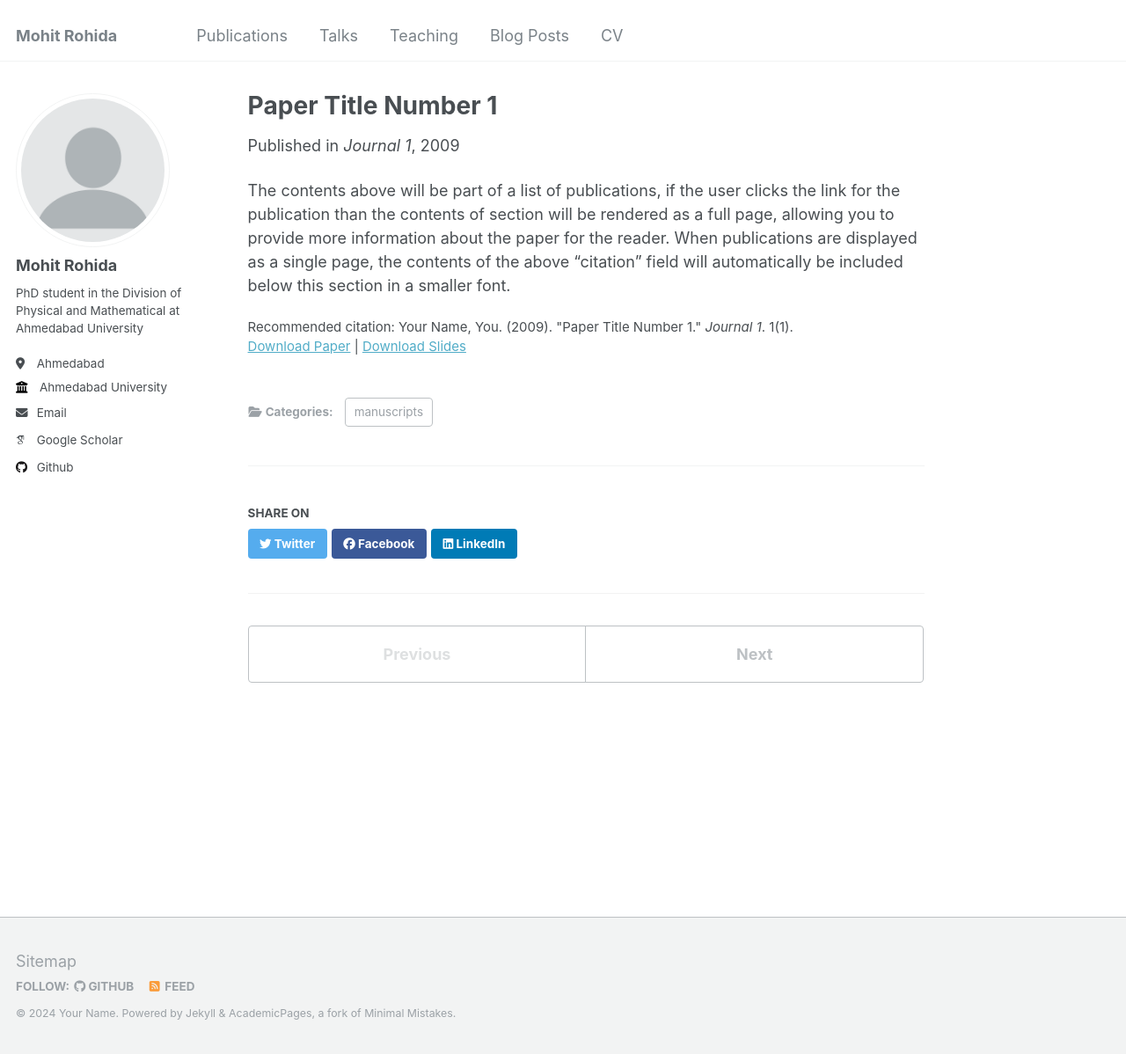
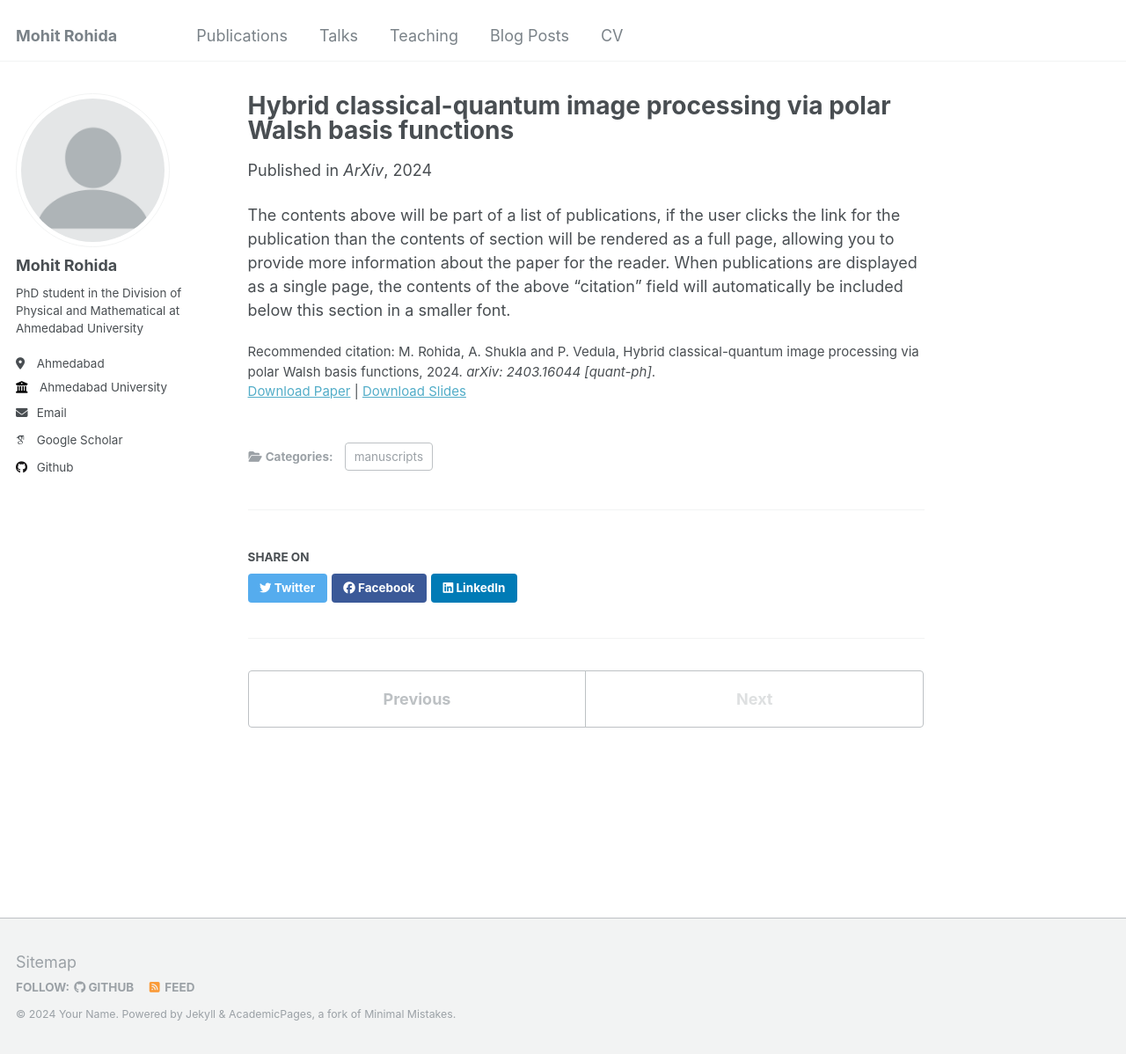
Before and after one commit to MRohida/Mohit-Rohida, a Jekyll site: the page built from _publications/2009-10-01-paper-title-number-1.md, in a window 1280 px wide and 1198 px high. Shown: the whole window at 88% size. Built offline with Jekyll 4.4.1, drawn with Linux system fonts in a browser that asks for light colours; some web fonts are replaced.

Commit message:
Update 2009-10-01-paper-title-number-1.md

```diff
--- a/_publications/2009-10-01-paper-title-number-1.md
+++ b/_publications/2009-10-01-paper-title-number-1.md
@@ -1,14 +1,16 @@
 ---
-title: "Paper Title Number 1"
+title: "Hybrid classical-quantum image processing via polar Walsh basis functions"
 collection: publications
 category: manuscripts
 permalink: /publication/2009-10-01-paper-title-number-1
-excerpt: 'This paper is about the number 1. The number 2 is left for future work.'
-date: 2009-10-01
-venue: 'Journal 1'
+excerpt: 'We propose a novel hybrid classical-quantum approach for image processing based on polar Walsh basis functions. Using this approach, we present an algorithm for the removal of the circular banding noise
+(including Airy pattern noise) and the azimuthal banding noise'
+date: 2024-03-24
+venue: 'ArXiv'
 slidesurl: 'http://academicpages.github.io/files/slides1.pdf'
 paperurl: 'http://academicpages.github.io/files/paper1.pdf'
-citation: 'Your Name, You. (2009). &quot;Paper Title Number 1.&quot; <i>Journal 1</i>. 1(1).'
+citation: 'M. Rohida, A. Shukla and P. Vedula, Hybrid classical-quantum image processing via polar Walsh
+basis functions, 2024. <i>arXiv: 2403.16044 [quant-ph]</i>.'
 ---
 
 The contents above will be part of a list of publications, if the user clicks the link for the publication than the contents of section will be rendered as a full page, allowing you to provide more information about the paper for the reader. When publications are displayed as a single page, the contents of the above "citation" field will automatically be included below this section in a smaller font.
```
